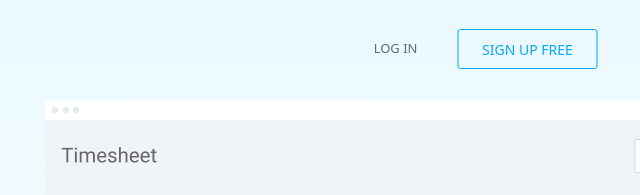
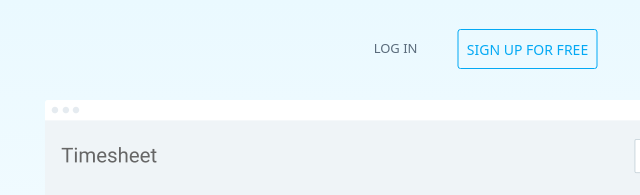
Before and after one commit to doodoole/web-developer-coing-test, a plain HTML site: page index.html in a window 1280 px wide. Shown: the top 195 px of the page, 640-1280 px from the left. Drawn offline with nearby package versions, Linux system fonts and the light colour scheme.

Commit message:
Update index.html
Text Changes

```diff
--- a/index.html
+++ b/index.html
@@ -24,7 +24,7 @@
         <li><a href="#">Log In</a>
       </ul>
         <a href="#">
-          <button class="item_right--signup_btn">Sign Up Free</button>
+          <button class="item_right--signup_btn">Sign Up For Free</button>
         </a>
       </div>
     </nav>
```
